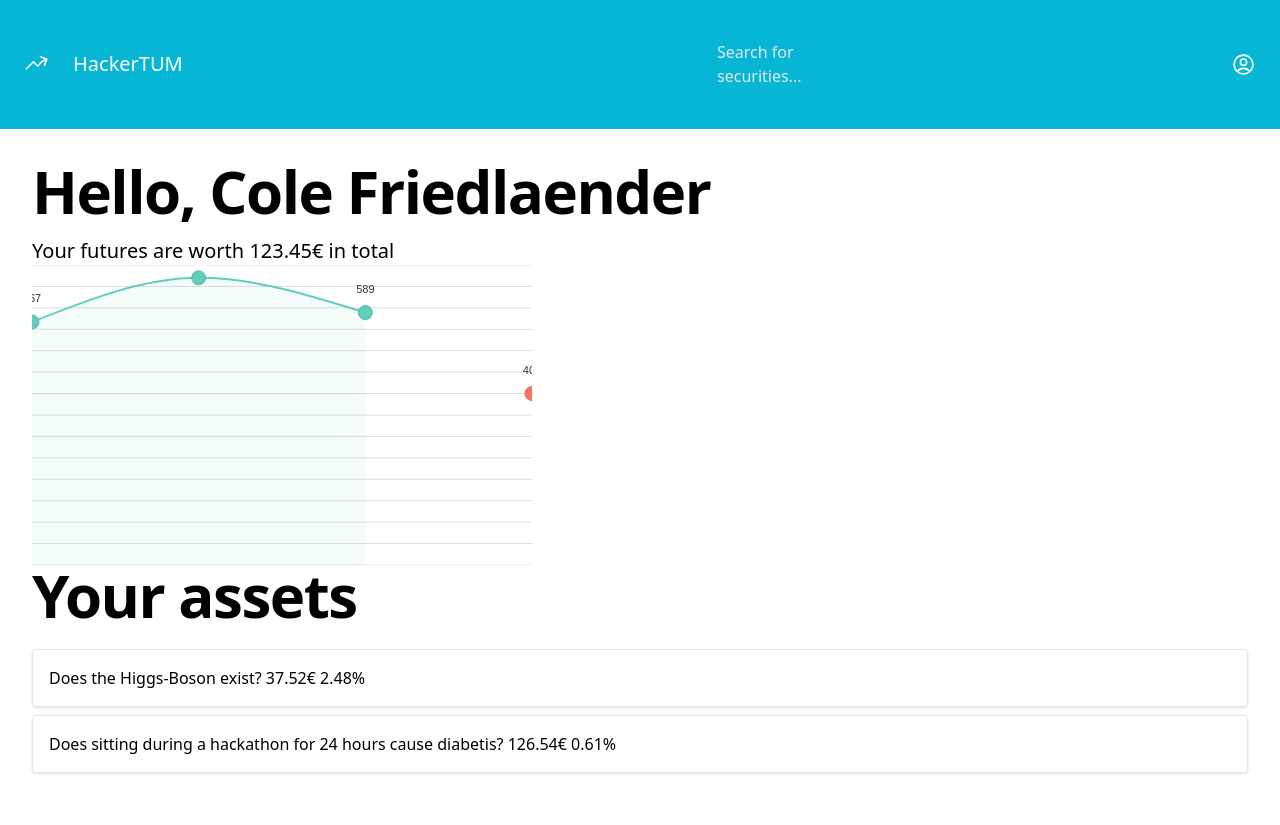
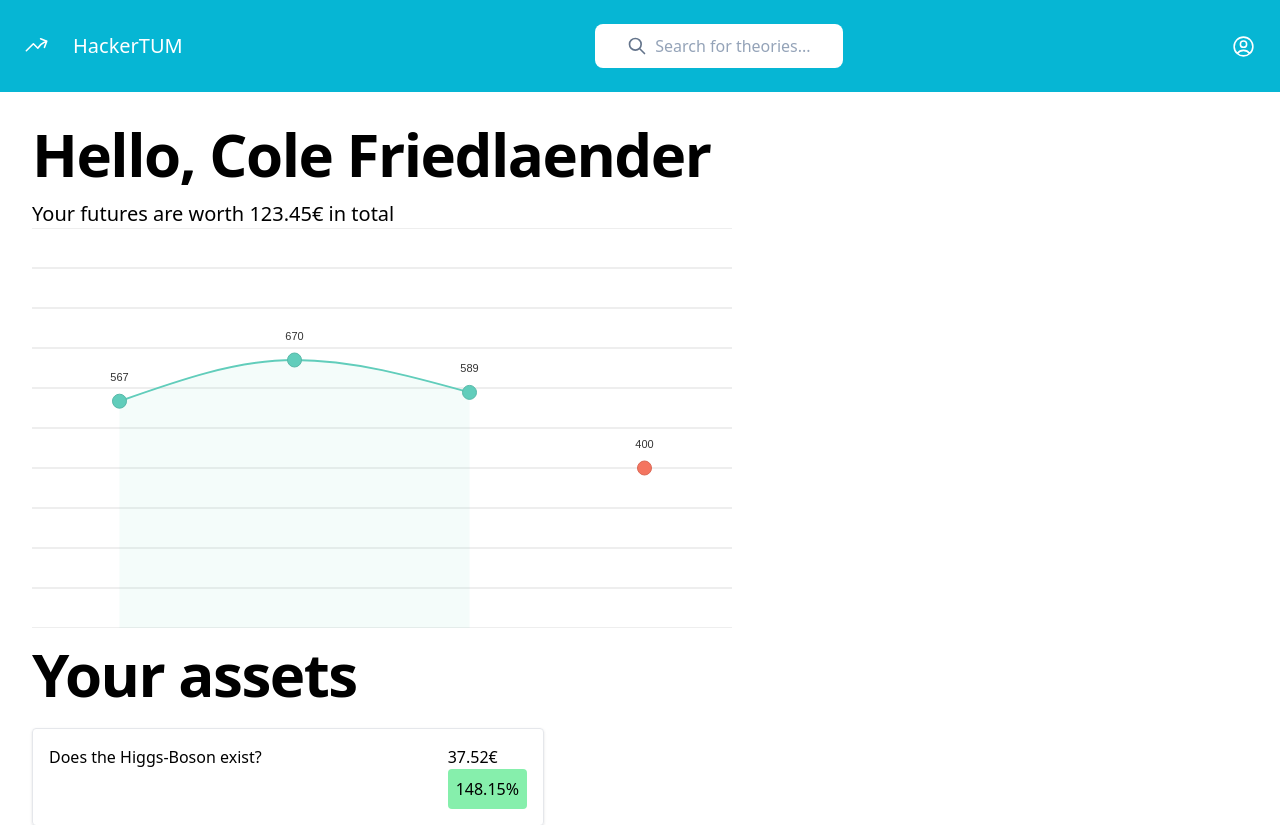
Before and after one commit to DataPiratesTUM/Bloomberg, a Next.js app in the folder frontend/: page / in a window 1280 px wide. Shown: the top 825 px of the page. Built offline with nearby package versions, Linux system fonts and the light colour scheme.

Commit message:
create security site

```diff
--- a/frontend/assets/Search.tsx
+++ b/frontend/assets/Search.tsx
@@ -1,6 +1,13 @@
 export default function Search() {
   return (
-    <svg className="mr-2 h-5 w-5 stroke-slate-500" fill="none" viewBox="0 0 24 24" strokeWidth="2">
+    <svg
+      className="mr-2 h-5 w-5 stroke-slate-500"
+      fill="none"
+      viewBox="0 0 24 24"
+      strokeWidth="2"
+      height={25}
+      color="#94a3b8"
+    >
       <path
         strokeLinecap="round"
         strokeLinejoin="round"
--- a/frontend/components/Graph.tsx
+++ b/frontend/components/Graph.tsx
@@ -5,8 +5,10 @@ export function Graph({ timeseries }: { timeseries: Timeseries }) {
   let negative = [];
 
   const firstPrice = timeseries[0].price;
+  const firstTimestamp = timeseries[0].timestamp;
 
   for (const point of timeseries) {
+    point.timestamp -= firstTimestamp;
     if (point.price < firstPrice) {
       negative.push(point);
       break;
@@ -14,20 +16,16 @@ export function Graph({ timeseries }: { timeseries: Timeseries }) {
     positive.push(point);
   }
   positive = positive.map((t) => {
-    const date = new Date(t.timestamp);
-    console.log(date.toISOString());
-    return { x: date.toISOString(), y: t.price };
+    return { x: t.timestamp, y: t.price };
   });
   negative = negative.map((t) => {
-    const date = new Date(t.timestamp);
-    console.log(date.toISOString());
-    return { x: date.toISOString(), y: t.price };
+    return { x: t.timestamp, y: t.price };
   });
   console.log(positive, negative);
   return (
     <Line
-      width={500}
-      height={300}
+      width={700}
+      height={400}
       data={[
         {
           id: "positive :)",
@@ -50,13 +48,15 @@ export function Graph({ timeseries }: { timeseries: Timeseries }) {
       enableGridX={false}
       colors={["rgb(97, 205, 187)", "rgb(244, 117, 96)"]}
       xScale={{
-        type: "time",
-        format: "%Y-%m-%dT%H:%M:%S.%L%Z",
+        type: "linear",
+        min: -10000,
+        max: 350000,
       }}
-      xFormat="time:%Y-%m-%dT%H:%M"
       yScale={{
         type: "linear",
         stacked: false,
+        min: 0,
+        max: 1000,
       }}
       enableArea={true}
       areaOpacity={0.07}
--- a/frontend/components/Layout.tsx
+++ b/frontend/components/Layout.tsx
@@ -1,4 +1,5 @@
 import Image from "next/image";
+import Link from "next/link";
 import React, { ReactNode } from "react";
 import Logo from "../assets/Logo";
 import Profile from "../assets/Profile";
@@ -8,10 +9,10 @@ export function Layout({ children }: { children: ReactNode }) {
   return (
     <>
       <header className="flex justify-between p-6 bg-cyan-500 text-white items-center">
-        <div className="flex">
+        <Link href="/" className="flex">
           <Logo />
           <h1 className="px-6 text-xl ">HackerTUM</h1>
-        </div>
+        </Link>
         <SearchBar />
         <Profile />
       </header>
--- a/frontend/components/SearchBar.tsx
+++ b/frontend/components/SearchBar.tsx
@@ -1,9 +1,19 @@
-import Search from "../assets/Search";
-
 export function SearchBar() {
   return (
-    <div className="flex items-center  text-slate-200">
-      <Search /> Search for securities...
+    <div className="flex items-center py-2.5 px-8 text-slate-400 rounded-lg bg-white">
+      <svg
+        className="mr-2 h-5 w-5 stroke-slate-500"
+        fill="none"
+        viewBox="0 0 24 24"
+        strokeWidth="2"
+      >
+        <path
+          strokeLinecap="round"
+          strokeLinejoin="round"
+          d="M21 21l-6-6m2-5a7 7 0 11-14 0 7 7 0 0114 0z"
+        ></path>
+      </svg>
+      Search for theories...
     </div>
   );
 }
--- a/frontend/package.json
+++ b/frontend/package.json
@@ -14,6 +14,7 @@
     "@types/node": "18.11.9",
     "@types/react": "18.0.25",
     "@types/react-dom": "18.0.9",
+    "date-fns": "^2.29.3",
     "eslint": "8.28.0",
     "eslint-config-next": "13.0.4",
     "next": "13.0.4",
@@ -22,6 +23,7 @@
     "typescript": "4.9.3"
   },
   "devDependencies": {
+    "@tailwindcss/forms": "^0.5.3",
     "autoprefixer": "^10.4.13",
     "postcss": "^8.4.19",
     "tailwindcss": "^3.2.4"
--- a/frontend/pages/index.tsx
+++ b/frontend/pages/index.tsx
@@ -5,6 +5,7 @@ import { Layout } from "../components/Layout";
 
 import React from "react";
 import { Graph } from "../components/Graph";
+import Link from "next/link";
 
 export async function getServerSideProps() {
   // const res = await fetch("");
@@ -12,14 +13,14 @@ export async function getServerSideProps() {
 
   // Mock data
   let user: User = {
-    id: "123",
+    user_id: "123",
     name: "Cole Friedlaender",
     balance: 12345,
     securities: [
       { name: "Does the Higgs-Boson exist? ", id: "1234", qty: 4, price: 938, price_bought: 378 },
       {
         name: "Does sitting during a hackathon for 24 hours cause diabetis?",
-        id: "1234",
+        id: "1235",
         qty: 38,
         price: 333,
         price_bought: 546,
@@ -36,9 +37,12 @@ export async function getServerSideProps() {
   return { props: { user } };
 }
 
+interface Home {
+  user: User;
+}
+
 export default function Home(props: Home) {
   const { user } = props;
-
   const options = {
     responsive: true,
     plugins: {
@@ -65,13 +69,27 @@ export default function Home(props: Home) {
         <p className="text-xl">Your futures are worth {user.balance / 100}€ in total</p>
         <Graph timeseries={user.timeseries} />
 
-        <h2 className="text-4xl font-bold tracking-tight  sm:text-6xl pb-4">Your assets</h2>
-        {user.securities.map((security) => (
-          <section key={security.id} className="border shadow rounded my-2 p-4 ">
-            {security.name} {(security.qty * security.price) / 100}€{" "}
-            {(security.price / security.price_bought).toFixed(2)}%
-          </section>
-        ))}
+        <h2 className="text-4xl font-bold tracking-tight  sm:text-6xl py-4">Your assets</h2>
+        {user.securities.map((security) => {
+          const percentageReturn = (security.price / security.price_bought - 1) * 100;
+          return (
+            <Link
+              href={"/securities/" + security.id}
+              key={security.id}
+              className="max-w-lg  border shadow rounded my-2 p-4 flex justify-between"
+            >
+              <p>{security.name}</p>
+              <div>
+                {(security.qty * security.price) / 100}€
+                <div
+                  className={`p-2 rounded ${percentageReturn > 0 ? "bg-green-300" : "bg-red-300"}`}
+                >
+                  {percentageReturn.toFixed(2)}%
+                </div>
+              </div>
+            </Link>
+          );
+        })}
       </Layout>
     </>
   );
--- a/frontend/pages/securities/[security].tsx
+++ b/frontend/pages/securities/[security].tsx
@@ -1 +1,158 @@
-export function Security({}) {}
+import { formatDistance, formatDistanceToNow } from "date-fns";
+import { GetServerSidePropsContext, NextPageContext } from "next";
+import Head from "next/head";
+import { useRouter } from "next/router";
+import { useState } from "react";
+import { Graph } from "../../components/Graph";
+import { Layout } from "../../components/Layout";
+
+export function getServerSideProps(context: GetServerSidePropsContext) {
+  const security_id = context.params?.id;
+
+  // const res = await fetch("");
+  //let user: User = await res.json();
+
+  // Mock data
+  let security: Security = {
+    security_id: "12345",
+    creation_date: Date.now() - 100000,
+    price: 124,
+    creator: { name: "TUM", organisation_id: "fefwefewf" },
+    description: "This is the description",
+    title: "This is the title",
+    orders: [
+      {
+        id: "edidjw",
+        price: 234,
+        qty: 3,
+        side: "SELL",
+      },
+      {
+        id: "edifjw",
+        price: 23,
+        qty: 245,
+        side: "SELL",
+      },
+      {
+        id: "edrdjw",
+        price: 235,
+        qty: 5,
+        side: "SELL",
+      },
+      {
+        id: "edidjt",
+        price: 700,
+        qty: 245,
+        side: "BUY",
+      },
+      {
+        id: "ed3djw",
+        price: 236,
+        qty: 245,
+        side: "BUY",
+      },
+    ],
+    ttl_phase_one: Date.now() + 10000,
+    ttl_phase_two: 1000 * 60 * 60 * 24 * 31 * 6,
+    funding_amount: 125_000,
+    funding_date: null,
+
+    timeseries: [
+      { timestamp: 1668821699865, price: 567 },
+      { timestamp: 1668821799865, price: 670 },
+      { timestamp: 1668821899865, price: 589 },
+      { timestamp: 1668821999865, price: 400 },
+    ],
+  };
+
+  return { props: { security } };
+}
+
+interface Securities {
+  security: Security;
+}
+
+export default function Security(props: Securities) {
+  const [quantity, setQuantity] = useState(0);
+  const [offer, setOffer] = useState(0);
+  const { security } = props;
+  const timeToNextPhase = security.funding_date
+    ? formatDistanceToNow(security.funding_date + security.ttl_phase_two)
+    : formatDistanceToNow(security.creation_date + security.ttl_phase_one);
+
+  function handleOrder(action: string) {
+    const order = {
+      request: "add",
+      security: security.security_id,
+      qty: quantity,
+      price: offer,
+      side: action,
+      user: "user_id_hardcoded",
+    };
+    // const result = await fetch("", { method: "POST"})
+  }
+  return (
+    <>
+      <Head>
+        <title>{security.title}</title>
+        <meta name="description" content="Generated by create next app" />
+        <link rel="icon" href="/favicon.ico" />
+      </Head>
+      <Layout>
+        <h2 className="text-4xl font-bold tracking-tight  sm:text-6xl pb-4">
+          {security.title} - {security.price / 1000}€
+        </h2>
+        <p className="text-xl">{security.description}</p>
+        <p className="text-xl">{security.creator.name}</p>
+        <p className="text-xl">{timeToNextPhase} until the next phase!</p>
+        <Graph timeseries={security.timeseries} />
+        <input
+          type="number"
+          name="quantity"
+          id="quantity"
+          onChange={(e) => setQuantity(Number(e.target.value))}
+          value={quantity}
+        />{" "}
+        @{" "}
+        <input
+          type="number" // number input ist immer integer, somit keine floats möglich => Textinput benutzen?
+          name="offer"
+          id="offer"
+          onChange={(e) => setOffer(Number(e.target.value))}
+          value={offer}
+        />{" "}
+        = {(quantity * offer) / 100}€
+        <button
+          onClick={() => handleOrder("BUY")}
+          className="text-xl shadow rounded bg-blue-500 text-white px-5 py-2 m-4  "
+        >
+          Place Buy Order
+        </button>
+        <button
+          onClick={() => handleOrder("SELL")}
+          className="text-xl shadow rounded bg-amber-500 text-white px-5 py-2 m-4"
+        >
+          Place Sell Order
+        </button>
+        <h2 className="text-4xl font-bold tracking-tight  sm:text-6xl py-4">Orders</h2>
+        {security.orders
+          .sort((i, j) => j.price - i.price)
+          .map((order) => {
+            return (
+              <section
+                key={order.id}
+                className={`max-w-lg  border shadow rounded my-2 p-4 flex justify-between ${
+                  order.side === "BUY" ? "bg-green-300" : "bg-red-300"
+                }`}
+              >
+                <p>
+                  {order.qty} units @ {order.price / 1000}€
+                </p>
+              </section>
+            );
+          })}
+        <h2 className="text-4xl font-bold tracking-tight  sm:text-6xl py-4">Further information</h2>
+      </Layout>
+    </>
+  );
+}
--- a/frontend/tailwind.config.js
+++ b/frontend/tailwind.config.js
@@ -7,5 +7,5 @@ module.exports = {
   theme: {
     extend: {},
   },
-  plugins: [],
+  plugins: [require('@tailwindcss/forms')],
 }
```
Also changed, not shown: frontend/types.d.ts (+33 -14 lines), 1 other file (tests, documents, lock files or other folders).
